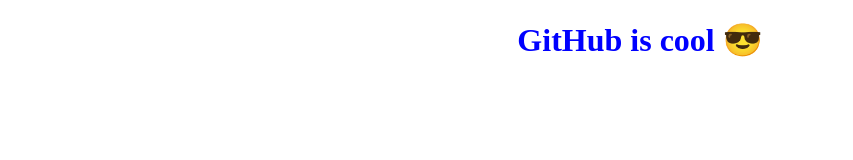
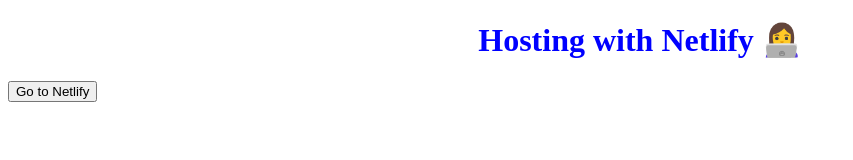
Before and after one commit to liviacteixeira/weather-app-testing, a plain HTML site: page index.html in a window 1280 px wide. Shown: the whole page, without its empty margins (0-853 px from the left). Drawn offline with Linux system fonts and the light colour scheme.

Commit message:
Added link to Netlify

```diff
--- a/index.html
+++ b/index.html
@@ -4,10 +4,11 @@
     <meta charset="UTF-8" />
     <meta name="viewport" content="width=device-width, initial-scale=1.0" />
     <link rel="stylesheet" href="style.css" />
-    <title>GitHub Repo Example</title>
+    <title>Netlifly Example</title>
   </head>
   <body>
-    <h1>GitHub is cool 😎</h1>
+    <h1>Hosting with Netlify 👩‍💻</h1>
+    <button>Go to Netlify</button>
     <script src="script.js"></script>
   </body>
 </html>
```
